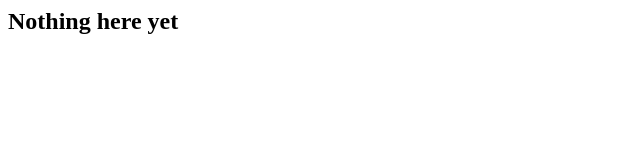
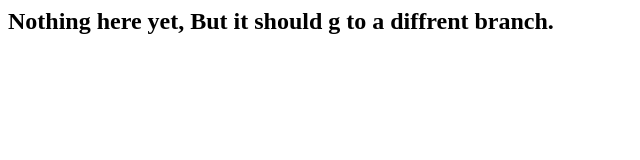
Before and after one commit to 91vikas/demo, a plain HTML site: page index.html in a window 1280 px wide. Shown: the whole page, without its empty margins (0-640 px from the left). Drawn offline with Linux system fonts and the light colour scheme.

Commit message:
chechin 1

```diff
--- a/index.html
+++ b/index.html
@@ -1,5 +1,5 @@
 <html>
 <body>
-<h2>Nothing here yet</h2>
+<h2>Nothing here yet, But it should g to a diffrent branch.</h2>
 </body>
 </html>
```
